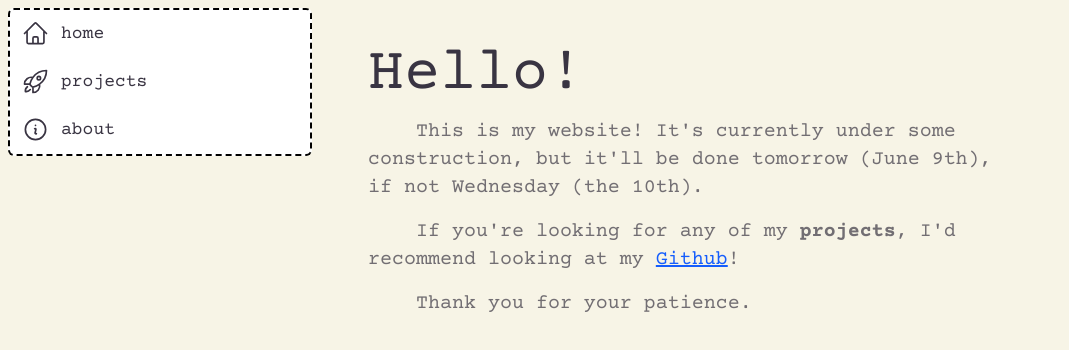
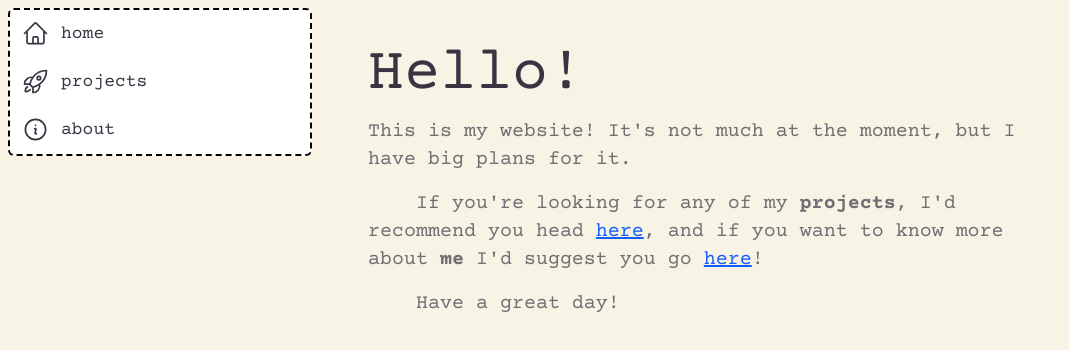
Before and after one commit to grace125/personal-site, a Next.js app: page / in a window 1280 px wide. Shown: the top 350 px of the page, without its empty margins (0-1069 px from the left). Built offline with nearby package versions, Linux system fonts and the light colour scheme.

Commit message:
Make hyperlinks not show visited links that are relative

```diff
--- a/app/page.tsx
+++ b/app/page.tsx
@@ -6,9 +6,12 @@ import A from "./ui/component/Anchor";
 export default function Home() {
   return <BlogEntry author="Grace Schorno" date={new Date("June 8th, 2026")} title="Hello!">
       <Section>
-        <P>This is my website! It's currently under some construction, but it'll be done tomorrow (June 9th), if not Wednesday (the 10th).</P>
-        <P>If you're looking for any of my <b>projects</b>, I'd recommend looking at my <A href="https://github.com/grace125?page=1&tab=repositories">Github</A>!</P>
-        <P>Thank you for your patience.</P>
+        <P noindent>
+          This is my website!
+          It's not much at the moment, but I have big plans for it.
+        </P>
+        <P>If you're looking for any of my <b>projects</b>, I'd recommend you head <A href="/projects">here</A>, and if you want to know more about <b>me</b> I'd suggest you go <A href="/projects">here</A>!</P>
+        <P>Have a great day!</P>
       </Section>
     </BlogEntry>
 
--- a/app/projects/page.tsx
+++ b/app/projects/page.tsx
@@ -90,7 +90,7 @@ export default function Page() {
     <Section>
         {projects.map(project => {
             return <P hang key={project.name}>
-                <A href={project.href}>{project.name}</A> - {project.description}
+                <A rel href={project.href}>{project.name}</A> - {project.description}
                 {/* <br/> */}
                 {/* {project.tags.map(tag => {
                     const data = tagData[tag]
--- a/app/ui/component/Anchor.tsx
+++ b/app/ui/component/Anchor.tsx
@@ -1,6 +1,12 @@
 import Link from "next/link";
 import { ReactNode } from "react";
 
-export default function A(props: { children: ReactNode, href: string }) {
-  return <Link target="_blank" rel="noopener noreferrer" className="underline text-hyperlink hover:text-hyperlink-hover visited:text-hyperlink-visited" href={props.href}>{props.children}</Link>
+
+
+
+export default function A(props: { children: ReactNode, href: string, rel?: boolean }) {
+  const color = props.rel
+    ? "text-hyperlink hover:text-hyperlink-hover"
+    : "text-hyperlink hover:text-hyperlink-hover visited:text-hyperlink-visited"
+  return <Link target="_blank" rel="noopener noreferrer" className={`underline ${color}`} href={props.href}>{props.children}</Link>
 }
```
